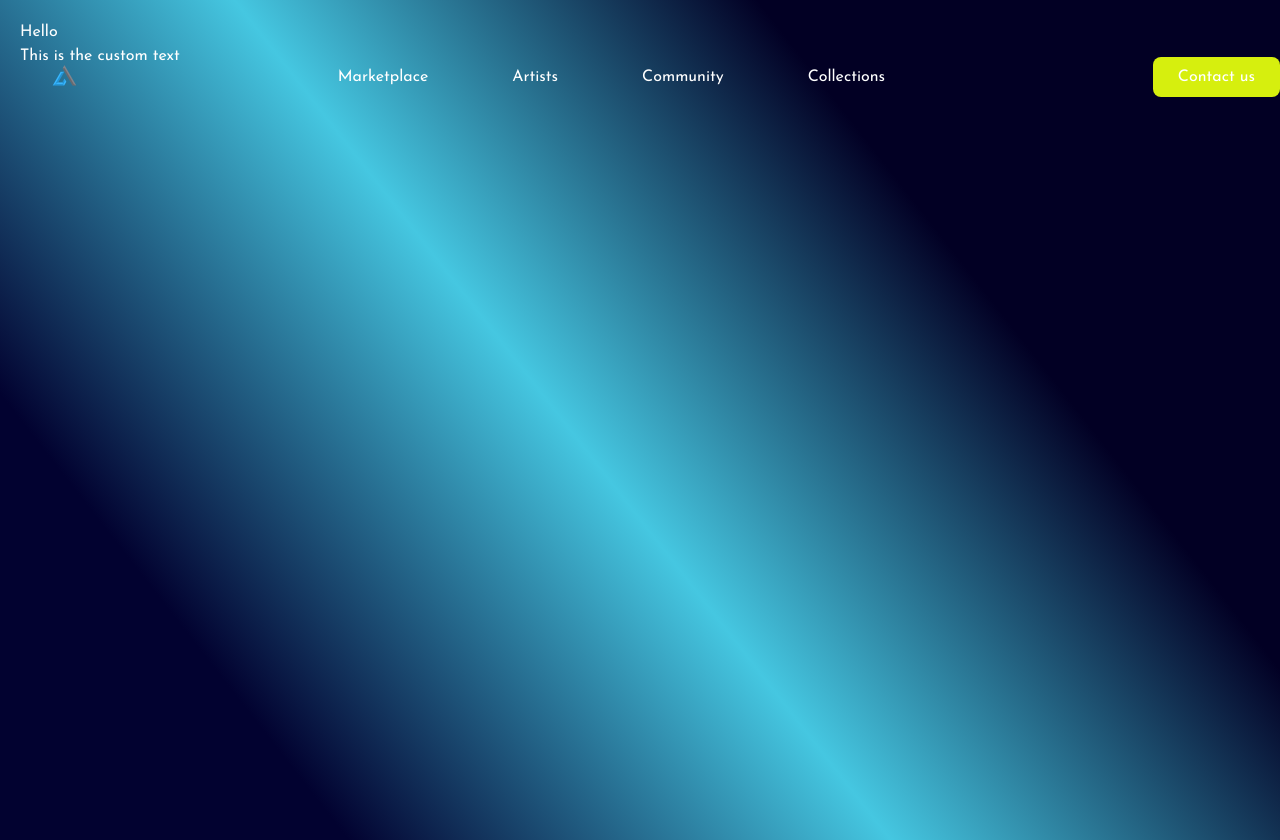
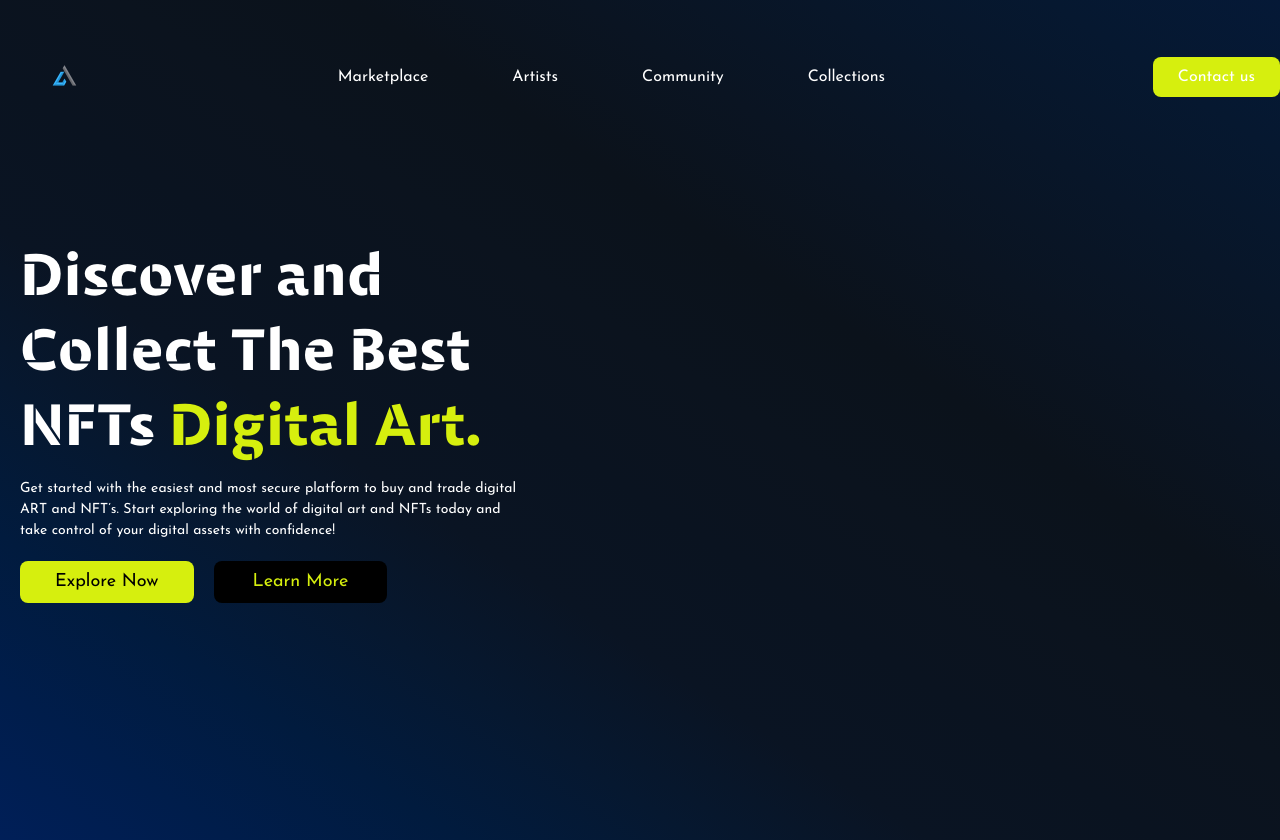
Before and after one commit to Allwyn46/NFT-Portfolio, a Next.js app: page / in a window 1280 px wide. Built offline with nearby package versions, Linux system fonts and the light colour scheme.

Commit message:
completed hero left section

```diff
--- a/app/globals.css
+++ b/app/globals.css
@@ -4,21 +4,32 @@
 
 @layer components {
   .max-container {
-    max-width: 1440px;
+    max-width: 1330px;
     margin: 0 auto;
   }
 }
 
 :root {
   --foreground-rgb: #fff;
+  --foreground-dark: #000;
   --background-start-rgb: #252525;
   --background-end-rgb: 255, 255, 255;
   --color-primary: #D6EF0E;
 }
 
+h1 {
+  font-size: 28px;
+}
+
+p {
+  font-size: 14px;
+}
+
 body {
   color: var(--foreground-rgb);
-  background: linear-gradient(232deg, rgba(2, 0, 36, 1) 27%, rgba(69, 199, 225, 1) 54%, rgba(2, 2, 48, 1) 82%);
+  /* background: linear-gradient(232deg, rgba(2, 0, 36, 1) 27%, rgba(69, 199, 225, 1) 54%, rgba(2, 2, 48, 1) 82%); */
+  /* background: #1E1E1E; */
+  background-image: linear-gradient(to left bottom, #051937, #061830, #081629, #0a1422, #0b121b, #0b131e, #0a1320, #0a1423, #061830, #011b3e, #001d4b, #001f58);
   background-repeat: no-repeat;
   background-size: cover;
   overflow: hidden;
@@ -43,3 +54,39 @@ body {
 .hero_sec {
   height: 100vh;
 }
+
+.hero_sec_h1 {
+  font-size: 58px;
+  line-height: 75px;
+  font-family: var(--font-bespoke);
+}
+
+.hero_sec_h1 span {
+  color: var(--color-primary);
+}
+
+/* .hero_sec_lef {
+  width: 40%;
+} */
+
+/*==== BUTTON COMPONENT STYLES  ====*/
+.button_com {
+  padding: 12px 25px;
+  background-color: var(--color-primary);
+  color: var(--foreground-dark);
+  border-radius: 8px;
+  border: none;
+  width: 35%;
+  margin-right: 20px;
+  margin-top: 20px;
+}
+
+.button_com_sec {
+  padding: 12px 25px;
+  background-color: var(--foreground-dark);
+  color: var(--color-primary);
+  border-radius: 8px;
+  border: none;
+  width: 35%;
+  margin-top: 20px;
+}
--- a/app/layout.js
+++ b/app/layout.js
@@ -2,8 +2,10 @@ import { Inter, Montserrat, Josefin_Sans } from "next/font/google";
 import localFont from "next/font/local";
 import "./globals.css";
 
-const inter = Inter({ subsets: ["latin"] });
-const jose = Josefin_Sans({ subsets: ["latin"] });
+const jose = Josefin_Sans({
+  subsets: ["latin"],
+  variable: "--font-jose",
+});
 const fira = localFont({
   src: [
     {
@@ -91,7 +93,7 @@ export default function RootLayout({ children }) {
   return (
     <html lang="en">
       <body
-        className={`${fira.variable} ${bespoke.variable} ${supreme.variable} ${jose .className}`}
+        className={`${fira.variable} ${bespoke.variable} ${supreme.variable} ${jose.className}`}
       >
         {children}
       </body>
--- a/app/page.js
+++ b/app/page.js
@@ -1,14 +1,11 @@
 import Nav from "@/components/Nav";
 import Hero from "@/sections/Hero";
-
 
 export default function Home() {
   return (
     <main className="p-5">
       <Nav />
-      <section>
-        <Hero />
-      </section>
+      <Hero />
     </main>
   );
 }
--- /dev/null
+++ b/components/Button-sec.jsx
@@ -0,0 +1,15 @@
+import React from 'react'
+
+const Buttonsec = ({label,iconUrl}) => {
+    return (
+        <button className='flex justify-center items-center gap-2 border font-jose text-lg leading-none w-2/5 mt-3 button_com_sec'>
+            {label}
+            {/* <Image
+                src={iconUrl}
+                alt={label}
+            /> */}
+        </button>
+    )
+}
+
+export default Buttonsec
--- /dev/null
+++ b/components/Button.jsx
@@ -0,0 +1,17 @@
+import React from 'react'
+import Image from 'next/image'
+
+
+const Button = ({ label, iconUrl }) => {
+    return (
+        <button className='flex justify-center items-center gap-2 border font-jose text-lg leading-none w-2/5 mt-3 button_com'>
+            {label}
+            {/* <Image
+                src={iconUrl}
+                alt={label}
+            /> */}
+        </button>
+    )
+}
+
+export default Button
--- a/constants/index.js
+++ b/constants/index.js
@@ -12,7 +12,7 @@
 // } from "../assets/images";
 
 export const navLinks = [
-  { href: "#home", label: "Marketplace" },
+  { href: "#hero", label: "Marketplace" },
   { href: "#about-us", label: "Artists" },
   { href: "#products", label: "Community" },
   { href: "#contact-us", label: "Collections" },
--- a/package.json
+++ b/package.json
@@ -9,6 +9,7 @@
     "lint": "next lint"
   },
   "dependencies": {
+    "@next/font": "^14.1.0",
     "next": "14.0.4",
     "react": "^18",
     "react-dom": "^18",
--- a/sections/Hero.jsx
+++ b/sections/Hero.jsx
@@ -1,12 +1,31 @@
+"use client"
 import React from 'react'
 import '../app/globalS.css'
+import Button from '@/components/Button'
+import images from '@/constants/images'
+import ButtonSec from '@/components/Button-sec'
+import { statistics } from '@/constants'
 
 const Hero = () => {
   return (
-    <div className='hero_sec'>
-      <h1 className='font-fira'>Hello</h1>
-      <p className='font-fira'>This is the custom text</p>
-    </div>
+    <section className='hero_sec w-full flex max-xl:flex-row flex-col justify-center gap-10 max-container' id='hero'>
+      <div className='relative w-2/5 flex flex-col justify-center items-start max-xl:padding-x pt-28 hero_sec_lef'>
+        <h1 className='text-8xl hero_sec_h1 font-bespoke'>
+          Discover and <br />
+          Collect The Best <br /> NFTs <span className='text'>
+            Digital Art.
+          </span>
+
+        </h1>
+        <p className='font-supreme mt-4 text-sm'>
+          Get started with the easiest and most secure platform to buy and trade digital ART and NFT’s. Start exploring the world of digital art and NFTs today and take control of your digital assets with confidence!
+        </p>
+        <div className='flex mt-5'>
+          <Button label="Explore Now" />
+          <ButtonSec label="Learn More" />
+        </div>
+      </div>
+    </section>
   )
 }
 
--- a/tailwind.config.js
+++ b/tailwind.config.js
@@ -18,6 +18,19 @@ module.exports = {
         fira: "var(--font-fira)",
         bespoke: "var(--font-bespoke)",
         supreme: "var(--font-supreme)",
+        jose: "var(--font-jose)",
+      },
+      fontSize: {
+        xs: ["12px", "16px"],
+        sm: ["14px", "20px"],
+        base: ["16px", "19.5px"],
+        lg: ["18px", "21.94px"],
+        xl: ["20px", "24.38px"],
+        "2xl": ["24px", "29.26px"],
+        "3xl": ["28px", "50px"],
+        "4xl": ["42px", "58px"],
+        "6xl": ["70px", "88px"],
+        "8xl": ["96px", "106px"],
       },
     },
   },
```
Also changed, not shown: 1 other file (tests, documents, lock files or other folders).
